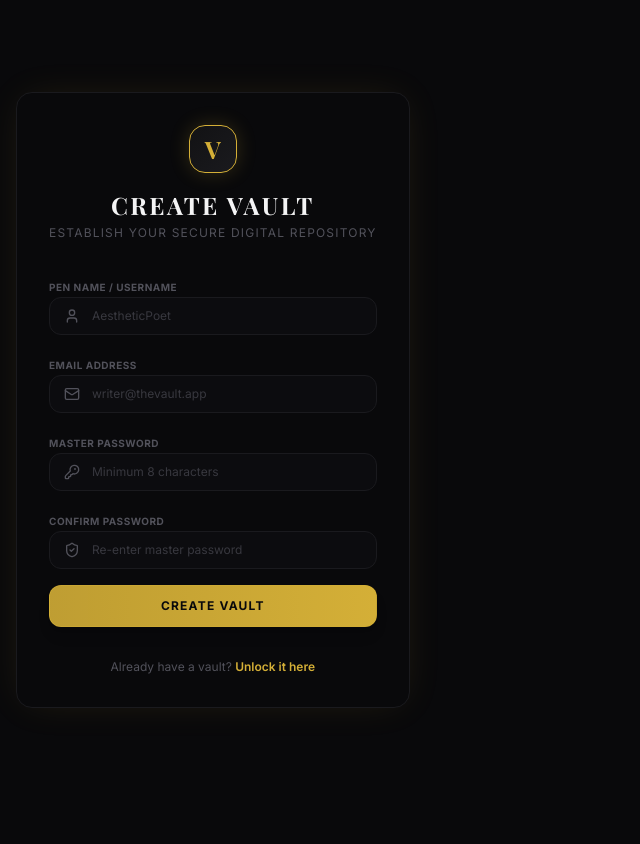
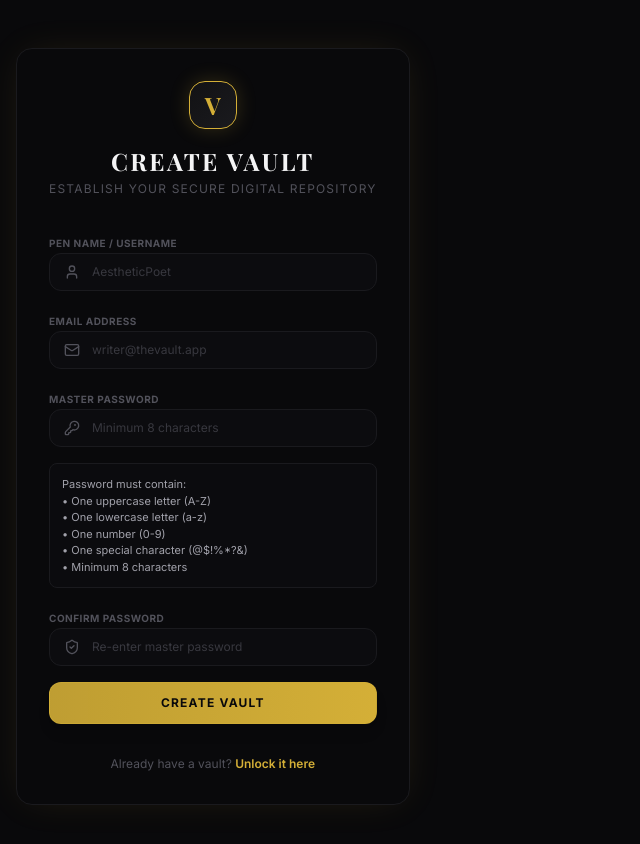
Before and after one commit to Pakshal08117/THE-VAULT, a React (Vite) app: page /register in a window 1280 px wide. Shown: the top 844 px of the page, without its empty margins (0-640 px from the left). Before the commit the page ends 800 px from the top, so only its background shows below. Built offline with nearby package versions, Linux system fonts and the light colour scheme; no server answers; a web font is replaced by a local one.

Commit message:
Added password requirements help text

```diff
--- a/src/pages/Register.tsx
+++ b/src/pages/Register.tsx
@@ -37,7 +37,7 @@ export const Register: React.FC = () => {
     try {
       await register(email, username, password);
       navigate('/');
-    } catch (err: any) {
+    } catch {
       // Handled by context
     } finally {
       setIsSubmitting(false);
@@ -113,6 +113,20 @@ export const Register: React.FC = () => {
             </div>
           </div>
 
+          <p className="mt-2 rounded-lg border border-vault-800 bg-vault-900/30 p-3 text-[11px] text-vault-400">
+               Password must contain:
+                  <br />
+                  • One uppercase letter (A-Z)
+                   <br />
+                      • One lowercase letter (a-z)
+                    <br />
+                    • One number (0-9)
+                    <br />
+                    • One special character (@$!%*?&)
+                    <br />
+                    • Minimum 8 characters
+                  </p>
+
           {/* Confirm Password Input */}
           <div className="space-y-1">
             <label className="text-[10px] font-bold uppercase tracking-wider text-vault-500">Confirm Password</label>
```
